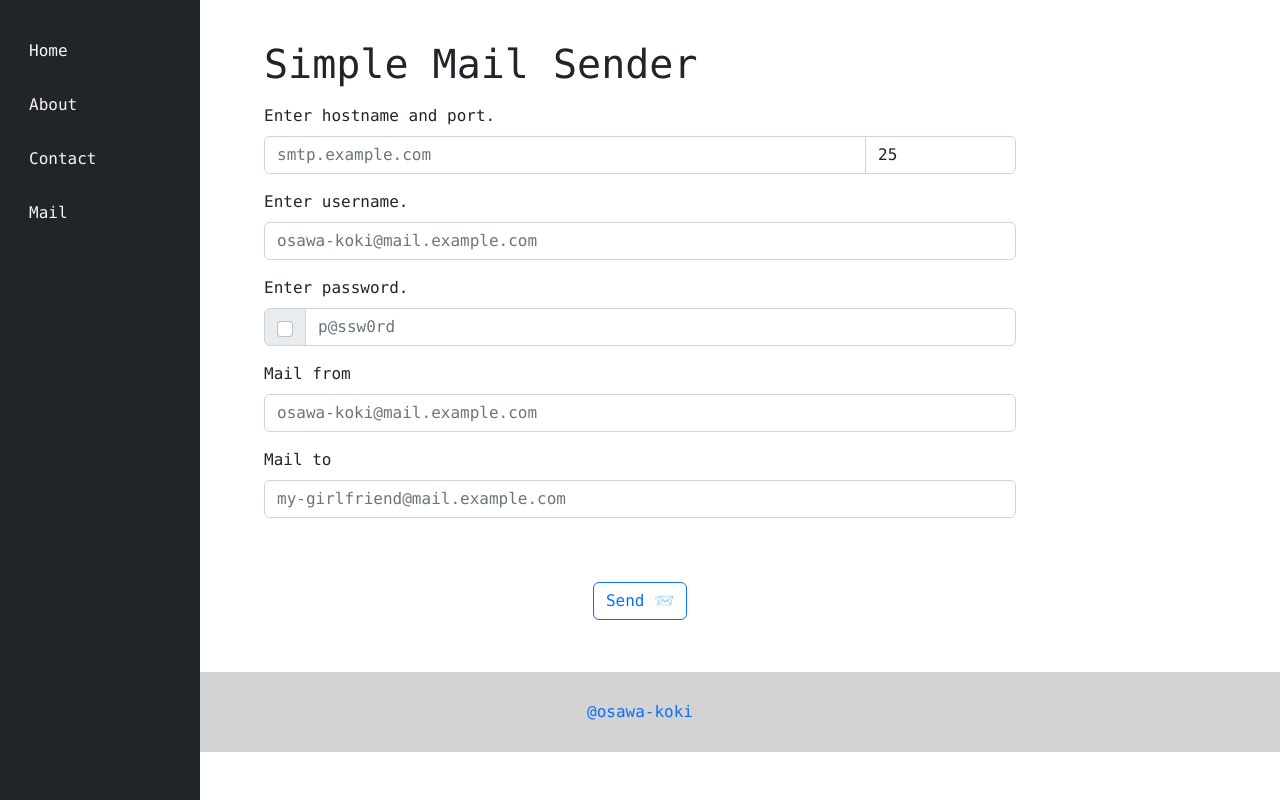
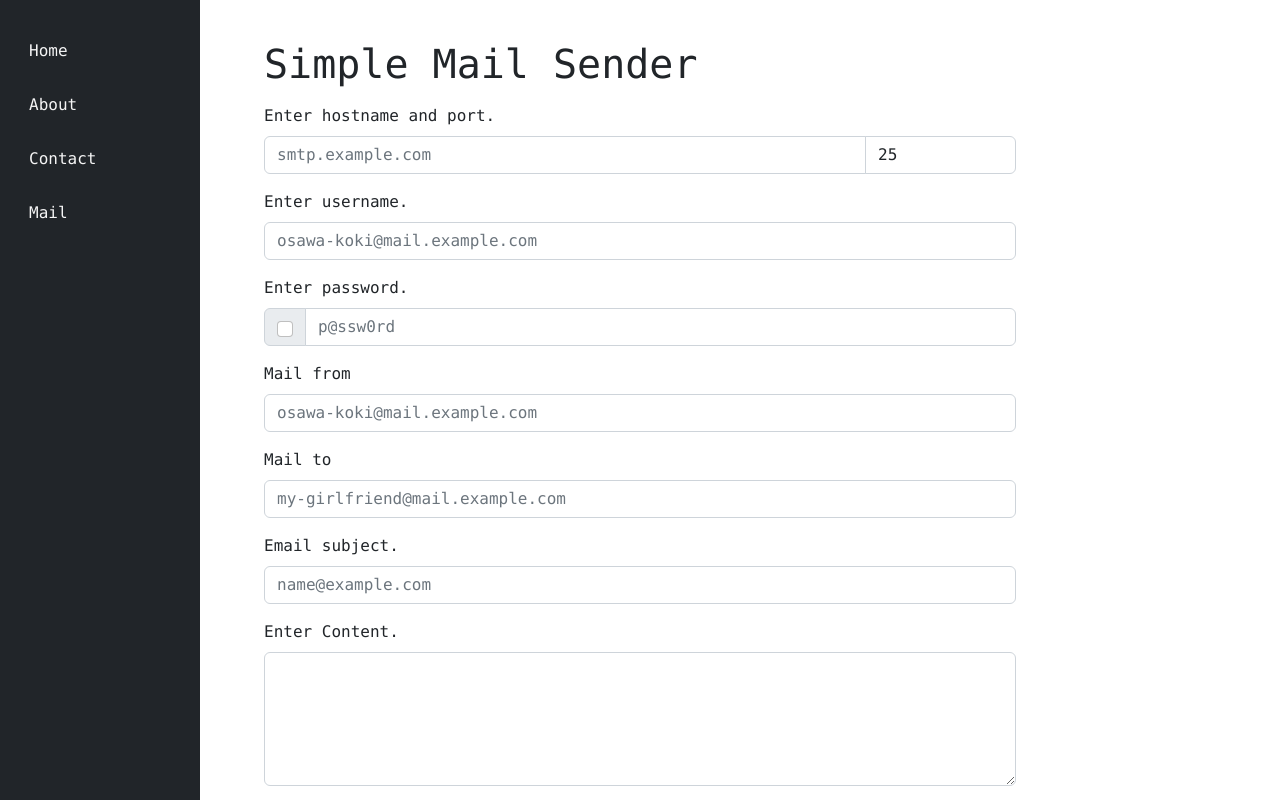
Before and after one commit to osawa-koki/simple-mail-sender, a Next.js app in the folder client/: page /mail in a window 1280 px wide. Shown: the top 800 px of the page. Built offline with nearby package versions, Linux system fonts and the light colour scheme.

Commit message:
状況管理。

```diff
--- a/client/pages/mail.tsx
+++ b/client/pages/mail.tsx
@@ -1,7 +1,9 @@
 import Layout from "../components/Layout";
-import { Button, Form, InputGroup, Table } from "react-bootstrap";
+import { Alert, Button, Form, InputGroup, Table } from "react-bootstrap";
 import { useState } from "react";
 import setting from "../setting";
+
+type MailSendStatus = -1 | 0 | 1;
 
 export default function Info() {
 
@@ -14,6 +16,8 @@ export default function Info() {
   const [mailTo, setMailTo] = useState<string>("");
   const [mailSubject, setMailSubject] = useState<string>("");
   const [mailBody, setMailBody] = useState<string>("");
+  const [status, setStatus] = useState<MailSendStatus>(1);
+  const [sending, setSending] = useState<boolean>(false);
 
   return (
     <Layout>
@@ -51,9 +55,32 @@ export default function Info() {
             <Form.Control type="text" value={mailTo} onInput={(e) => {setMailTo((e.target as HTMLInputElement).value)}} placeholder="my-girlfriend@mail.example.com" />
           </InputGroup>
         </Form.Group>
+        <Form>
+          <Form.Group className="mt-3">
+            <Form.Label>Email subject.</Form.Label>
+            <Form.Control type="email" placeholder="name@example.com" />
+          </Form.Group>
+          <Form.Group className="mt-3">
+            <Form.Label>Enter Content.</Form.Label>
+            <Form.Control as="textarea" rows={5} />
+          </Form.Group>
+        </Form>
         <div className="center mt-5">
-          <Button variant="outline-primary" className="mt-3">Send 📨</Button>
+          <Button variant="outline-primary" className="mt-3" disabled={sending}>Send  📨</Button>
         </div>
+        {
+          status === -1 ? (
+            <Alert variant="danger" className="mt-3">
+              Failed to send mail🥺
+            </Alert>
+          ) : status === 0 ? (
+            <Alert variant="success" className="mt-3">
+              Mail sent successfully🎉
+            </Alert>
+          ) : (
+            <></>
+          )
+        }
       </div>
     </Layout>
   );
```
